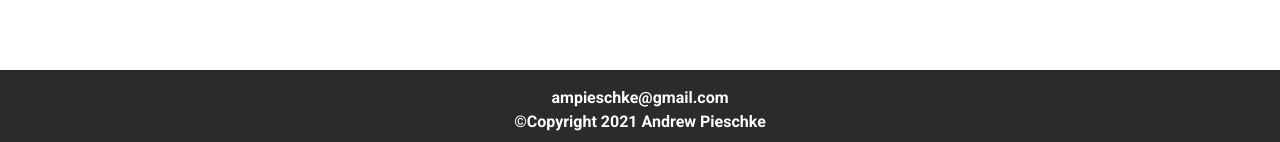
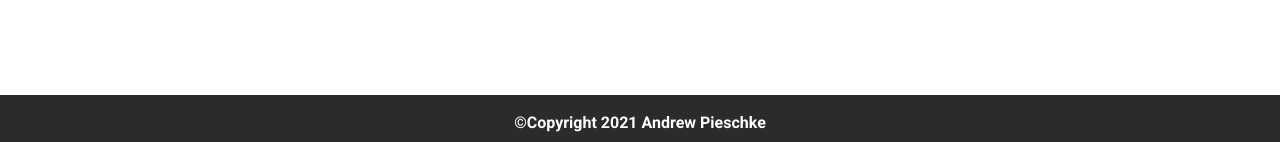
Before and after one commit to ampieschke/mannion_farms, a React (Create React App) app: page /standings in a window 1280 px wide. Shown: the part 655-797 px from the top of the page. Built offline with nearby package versions, Linux system fonts and the light colour scheme.

Commit message:
fixed formatting

```diff
--- a/src/components/articles/Articles.js
+++ b/src/components/articles/Articles.js
@@ -71,8 +71,8 @@ const Articles = () => {
         >
           <Modal.Header closeButton>
             <Modal.Title id="mainArticle">
-              The 2021 Andys Bowl{" "}
-              <span className="postCat">Drew - 10.13.21</span>
+              The 2021 Andys Bowl
+              <br /> <span className="postCat">Drew - 10.13.21</span>
             </Modal.Title>
           </Modal.Header>
           <Modal.Body>
--- a/src/components/footer/Footer.css
+++ b/src/components/footer/Footer.css
@@ -6,5 +6,5 @@ footer{
     bottom: 0;
     position: fixed;
     width: 100%;
-    height: 75px;
+    height: 50px;
 }
--- a/src/components/footer/Footer.js
+++ b/src/components/footer/Footer.js
@@ -5,7 +5,6 @@ class Footer extends Component {
   render() {
     return (
       <footer className="footer-copyright text-center py-3">
-        <div>ampieschke@gmail.com</div>
         <div>©Copyright 2021 Andrew Pieschke</div>
       </footer>
     );
--- a/src/components/post/motwFour.js
+++ b/src/components/post/motwFour.js
@@ -39,7 +39,7 @@ export default function MotwFour() {
       >
         <Modal.Header closeButton>
           <Modal.Title id="motwFour">
-            Matchup of the Week: Week 4
+            Matchup of the Week: Week 4<br />
             <span className="postCat"> Adam - 9.30.21</span>
           </Modal.Title>
         </Modal.Header>
--- a/src/components/post/post.js
+++ b/src/components/post/post.js
@@ -36,6 +36,7 @@ export default function Post() {
         <Modal.Header closeButton>
           <Modal.Title id="secondArticle">
             Content Needed!
+            <br />
             <span className="postCat"> Drew - 9.17.21</span>
           </Modal.Title>
         </Modal.Header>
--- a/src/components/post/postTwo.js
+++ b/src/components/post/postTwo.js
@@ -35,6 +35,7 @@ export default function PostTwo() {
         <Modal.Header closeButton>
           <Modal.Title id="secondArticle">
             Algorithm to Win Your Week
+            <br />
             <span className="postCat"> Drew - 9.17.21</span>
           </Modal.Title>
         </Modal.Header>
--- a/src/components/post/weekOneRecap.js
+++ b/src/components/post/weekOneRecap.js
@@ -44,6 +44,7 @@ export default function PostFour() {
         <Modal.Header closeButton>
           <Modal.Title id="fourthArticle">
             Week 1 Recap
+            <br />
             <span className="postCat"> Alex - 9.14.21</span>
           </Modal.Title>
         </Modal.Header>
```
